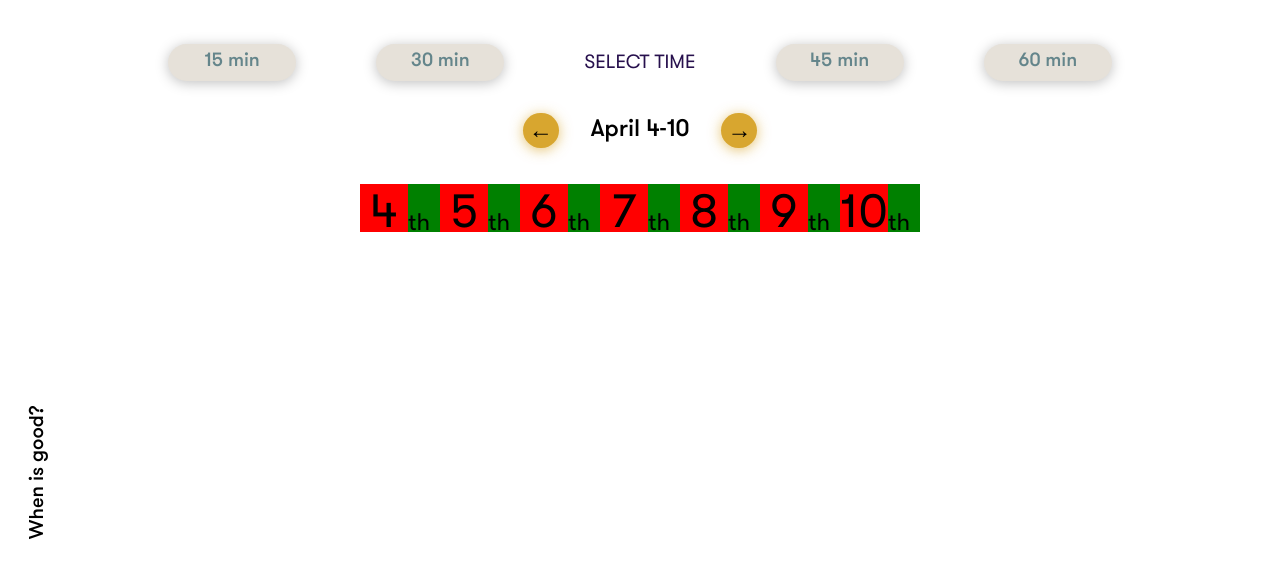
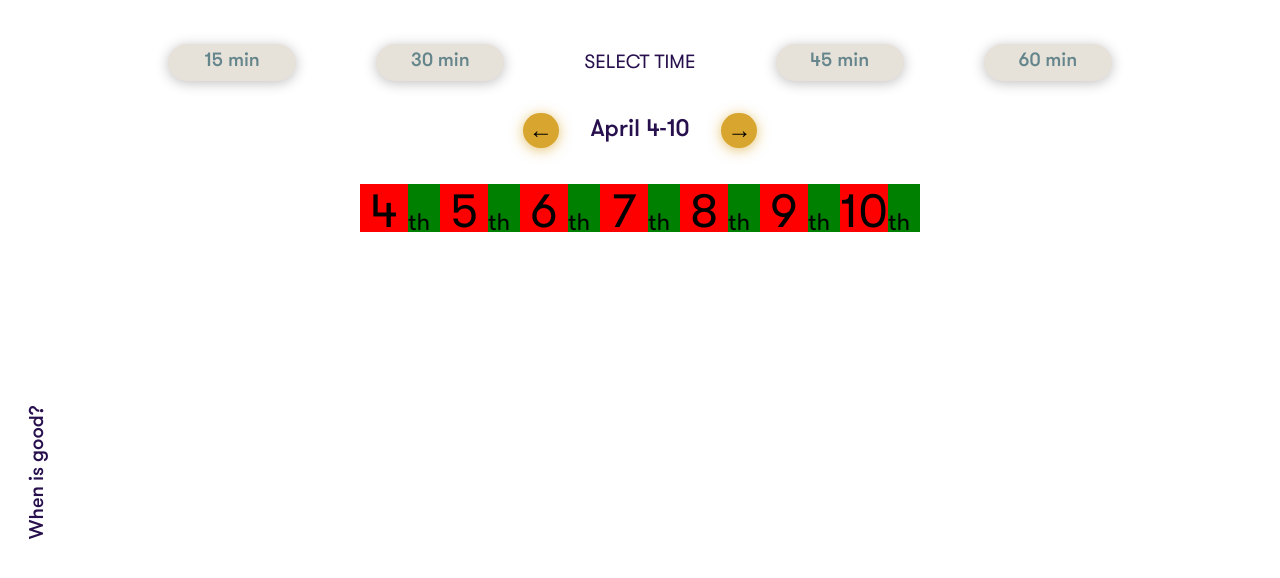
Before and after one commit to charlesscheuer/when-is-good, a React app: page / in a window 1280 px wide. Built offline with nearby package versions, Linux system fonts and the light colour scheme.

Commit message:
updated fe

```diff
--- a/src/SASS/calendar.scss
+++ b/src/SASS/calendar.scss
@@ -10,6 +10,7 @@
         font-size: 1.5rem;
         margin-right: 2rem;
         margin-left: 2rem;
+        color: $color-text;
     }
     &_arrow {
         font-size: 1.5rem;
@@ -90,6 +91,7 @@
         transform: (rotate(-90deg));
         width: 16rem;
         font-family: $font-primary;
+        color: $color-text;
         font-weight: 500;
         text-align: center;
     }
```
